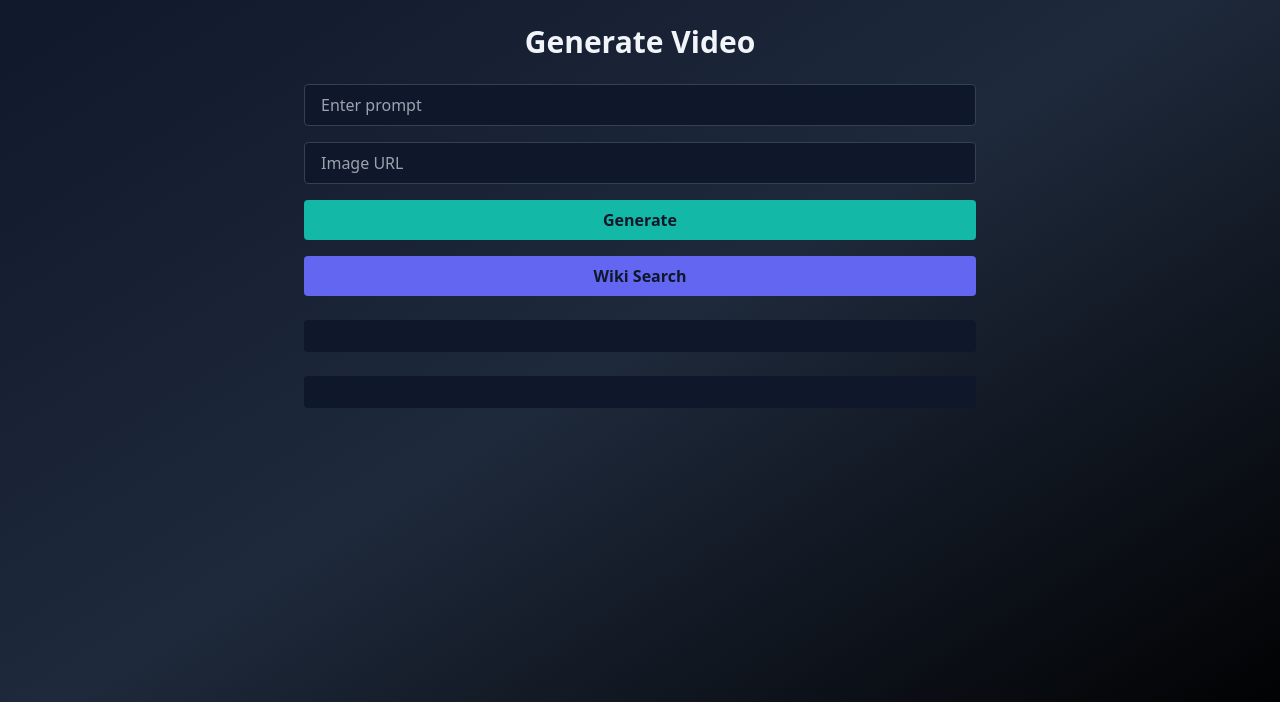
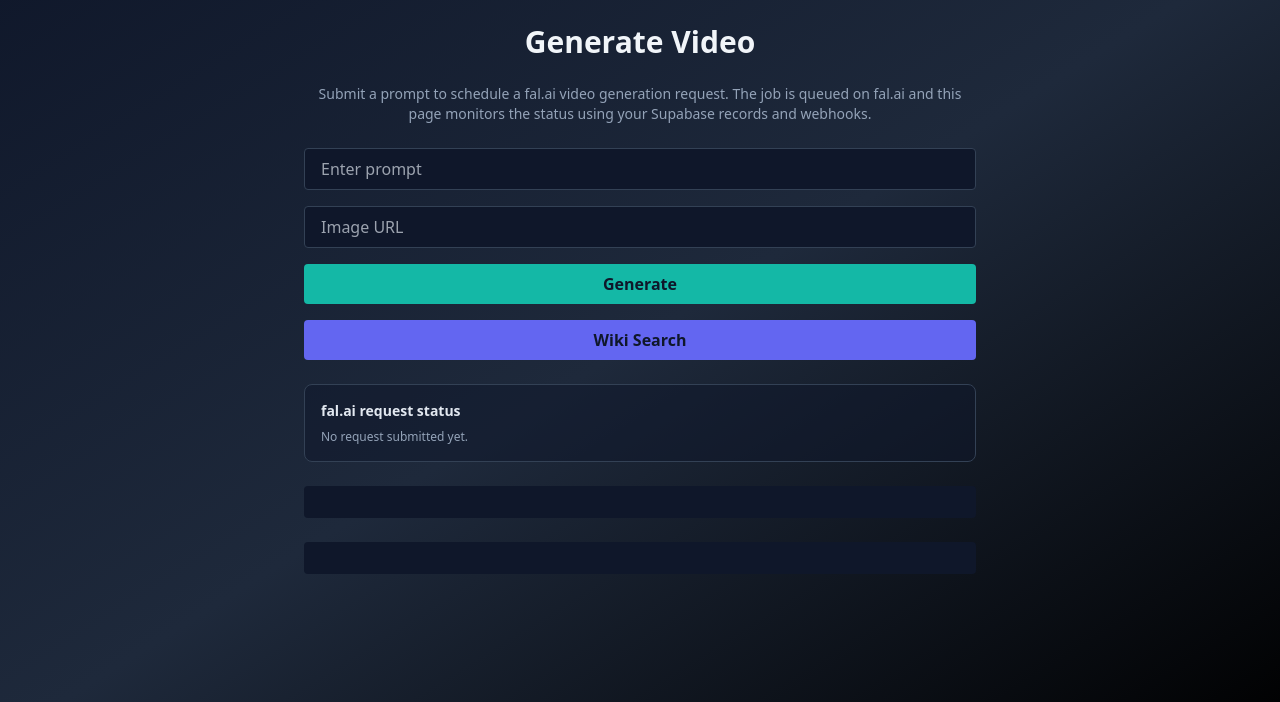
Before and after one commit to AnthonyM951/bloc4_final_project, a Flask app: page /generate in a window 1280 px wide. Shown: the part 60-762 px from the top of the page. Run offline with Flask 3, Linux system fonts and the light colour scheme; the visitor is signed in with stand-in values (Sample User, id 1); some libraries are stand-ins or nearby versions.

Commit message:
Add fal.ai webhook verification and UI status updates

```diff
--- a/requirements.txt
+++ b/requirements.txt
@@ -12,3 +12,4 @@
 beautifulsoup4==4.12.3
 pyspark==3.5.1
 redis==5.0.1
+PyNaCl==1.5.0
--- a/src/app.py
+++ b/src/app.py
@@ -28,6 +28,7 @@
 from bs4 import BeautifulSoup
 
 from fal_client import get_result, get_status, submit_text2video
+from fal_webhook import FalWebhookVerificationError, verify_fal_webhook
 
 try:  # pragma: no cover
     from worker import process_video_job  # type: ignore
@@ -41,6 +42,12 @@
 app.config["JSONIFY_PRETTYPRINT_REGULAR"] = False
 
 MODEL_DEFAULT = os.getenv("MODEL_DEFAULT")
+
+VERIFY_FAL_WEBHOOKS = os.getenv("FAL_VERIFY_WEBHOOKS", "1").lower() not in {
+    "0",
+    "false",
+    "no",
+}
 
 scheduler = BackgroundScheduler(daemon=True)
 
@@ -614,10 +621,42 @@
     if supabase is None:
         return jsonify({"error": "Supabase not available"}), 500
 
-    payload = request.get_json(force=True)
+    raw_body = request.get_data(cache=True) or b""
+    if VERIFY_FAL_WEBHOOKS:
+        try:
+            verify_fal_webhook(request.headers, raw_body)
+        except FalWebhookVerificationError as exc:
+            return jsonify({"error": f"invalid webhook: {exc}"}), 400
+
+    payload = request.get_json(silent=True)
+    if not isinstance(payload, dict):
+        return jsonify({"error": "invalid payload"}), 400
+
     request_id = payload.get("request_id") or payload.get("id")
     status = payload.get("status")
-    video_url = (payload.get("video") or {}).get("url")
+    gateway_request_id = payload.get("gateway_request_id")
+
+    result_payload = payload.get("payload")
+    if not isinstance(result_payload, dict):
+        result_payload = payload
+
+    video_url: str | None = None
+    video_info = result_payload.get("video")
+    if isinstance(video_info, dict):
+        video_url = video_info.get("url") or video_info.get("signed_url")
+    elif isinstance(video_info, str):
+        video_url = video_info
+    if not video_url:
+        alt_video = result_payload.get("video_url")
+        if isinstance(alt_video, str):
+            video_url = alt_video
+        else:
+            videos_list = result_payload.get("videos")
+            if isinstance(videos_list, list):
+                for item in videos_list:
+                    if isinstance(item, dict) and isinstance(item.get("url"), str):
+                        video_url = item["url"]
+                        break
 
     if not request_id:
         return jsonify({"error": "missing request_id"}), 400
@@ -631,23 +670,35 @@
         job_id = job["id"]
         user_id = job["user_id"]
 
-        if status == "SUCCESS":
-            # Crée une entrée dans la table videos
-            supabase.table("videos").insert({
-                "job_id": job_id,
-                "user_id": user_id,
-                "title": "Video (fal.ai)",
-                "source_url": video_url
-            }).execute()
+        if gateway_request_id and gateway_request_id != request_id:
+            supabase.table("jobs").update({"external_job_id": gateway_request_id}).eq("id", job_id).execute()
+
+        status_upper = (status or "").upper()
+
+        if status_upper in {"SUCCESS", "OK"}:
+            if video_url:
+                supabase.table("videos").insert({
+                    "job_id": job_id,
+                    "user_id": user_id,
+                    "title": "Video (fal.ai)",
+                    "source_url": video_url
+                }).execute()
             supabase.table("jobs").update({
                 "status": "succeeded",
-                "finished_at": current_timestamp()
+                "finished_at": current_timestamp(),
             }).eq("id", job_id).execute()
 
-        elif status in ("FAILED", "ERROR"):
+        elif status_upper in {"FAILED", "ERROR"}:
+            error_detail = payload.get("error")
+            if not error_detail and isinstance(result_payload, dict):
+                detail = result_payload.get("detail")
+                if isinstance(detail, str):
+                    error_detail = detail
+                elif isinstance(detail, list) and detail:
+                    error_detail = str(detail[0])
             supabase.table("jobs").update({
                 "status": "failed",
-                "error": payload.get("error") or "fal error"
+                "error": error_detail or "fal error"
             }).eq("id", job_id).execute()
 
         else:
@@ -727,13 +778,29 @@
     except Exception as e:
         return jsonify({"error": str(e)}), 400
 
+    webhook_override = os.getenv("FAL_WEBHOOK_URL")
+    webhook_url = webhook_override
+    if not webhook_url:
+        try:
+            webhook_url = url_for("fal_webhook", _external=True)
+        except RuntimeError:
+            webhook_url = None
+
     try:
-        external_id = submit_text2video(model_id, fal_input, webhook_url=None)
+        external_id = submit_text2video(model_id, fal_input, webhook_url=webhook_url)
         supabase.table("jobs").update({"external_job_id": external_id}).eq("id", job_id).execute()
     except Exception as e:
         return jsonify({"error": f"Fal submission failed: {e}"}), 502
 
-    return jsonify({"job_id": job_id, "external_job_id": external_id, "status": "queued"}), 202
+    payload = {
+        "job_id": job_id,
+        "external_job_id": external_id,
+        "status": "queued",
+    }
+    if webhook_url:
+        payload["webhook_url"] = webhook_url
+
+    return jsonify(payload), 202
 
 
 
@@ -825,27 +892,48 @@
             st = get_status(model_id, req_id)
             s = (st.get("status") or "").upper()
 
-            if s in ("QUEUED", "IN_PROGRESS"):
+            if s in ("QUEUED", "IN_PROGRESS", "PROCESSING"):
                 supabase.table("jobs").update({
                     "status": "running",
                     "started_at": current_timestamp()
                 }).eq("id", job_id).execute()
 
-            elif s == "SUCCESS":
+            elif s in ("SUCCESS", "OK"):
                 res = get_result(model_id, req_id)
-                video_url = (res.get("video") or {}).get("url")
-                supabase.table("videos").insert({
-                    "job_id": job_id,
-                    "user_id": user_id,
-                    "title": "Video (fal.ai)",
-                    "source_url": video_url
-                }).execute()
+                result_payload = res.get("payload") if isinstance(res.get("payload"), dict) else res
+                video_url = None
+                if isinstance(result_payload, dict):
+                    video_section = result_payload.get("video")
+                    if isinstance(video_section, dict):
+                        video_url = video_section.get("url") or video_section.get("signed_url")
+                    elif isinstance(video_section, str):
+                        video_url = video_section
+                    if not video_url:
+                        alt_url = result_payload.get("video_url")
+                        if isinstance(alt_url, str):
+                            video_url = alt_url
+                        else:
+                            videos_list = result_payload.get("videos")
+                            if isinstance(videos_list, list):
+                                for item in videos_list:
+                                    if isinstance(item, dict) and isinstance(item.get("url"), str):
+                                        video_url = item["url"]
+                                        break
+                if not video_url and isinstance(res.get("video"), dict):
+                    video_url = res["video"].get("url")
+                if video_url:
+                    supabase.table("videos").insert({
+                        "job_id": job_id,
+                        "user_id": user_id,
+                        "title": "Video (fal.ai)",
+                        "source_url": video_url
+                    }).execute()
                 supabase.table("jobs").update({
                     "status": "succeeded",
                     "finished_at": current_timestamp()
                 }).eq("id", job_id).execute()
 
-            elif s in ("FAILED", "ERROR"):
+            elif s in ("FAILED", "ERROR", "CANCELLED"):
                 supabase.table("jobs").update({
                     "status": "failed",
                     "error": st.get("error") or "fal error"
--- a/src/templates/generate.html
+++ b/src/templates/generate.html
@@ -3,32 +3,135 @@
 {% block content %}
 <div class="max-w-2xl mx-auto space-y-6">
   <h1 class="text-3xl font-semibold text-center">Generate Video</h1>
+  <p class="text-sm text-slate-400 text-center">
+    Submit a prompt to schedule a fal.ai video generation request. The job is queued on
+    fal.ai and this page monitors the status using your Supabase records and webhooks.
+  </p>
   <form id="gen-form" class="space-y-4">
     <input id="prompt" class="w-full px-4 py-2 rounded bg-slate-900 border border-slate-700 focus:outline-none focus:ring-2 focus:ring-teal-500" type="text" placeholder="Enter prompt" required />
     <input id="image-url" class="w-full px-4 py-2 rounded bg-slate-900 border border-slate-700 focus:outline-none focus:ring-2 focus:ring-teal-500" type="text" placeholder="Image URL" required />
     <button class="w-full py-2 rounded bg-teal-500 hover:bg-teal-400 text-slate-900 font-semibold" type="submit">Generate</button>
     <button id="wiki-btn" class="w-full py-2 rounded bg-indigo-500 hover:bg-indigo-400 text-slate-900 font-semibold" type="button">Wiki Search</button>
   </form>
+  <section class="p-4 rounded-lg border border-slate-700 bg-slate-900/50 space-y-2">
+    <h2 class="text-sm font-semibold text-slate-200">fal.ai request status</h2>
+    <p id="request-state" class="text-xs text-slate-400">No request submitted yet.</p>
+    <dl id="request-meta" class="grid grid-cols-1 gap-1 text-xs text-slate-400 hidden">
+      <div class="flex items-center justify-between gap-2">
+        <dt class="font-medium text-slate-300">Request ID</dt>
+        <dd id="request-id" class="text-right break-all"></dd>
+      </div>
+      <div class="flex items-center justify-between gap-2">
+        <dt class="font-medium text-slate-300">Webhook URL</dt>
+        <dd id="webhook-url" class="text-right break-all"></dd>
+      </div>
+    </dl>
+  </section>
   <pre id="result" class="bg-slate-900 p-4 rounded text-sm"></pre>
   <pre id="wiki-result" class="bg-slate-900 p-4 rounded text-sm"></pre>
 </div>
 <script>
 const USER_ID = {{ user_id | tojson }};
+const requestState = document.getElementById('request-state');
+const requestMeta = document.getElementById('request-meta');
+const requestIdEl = document.getElementById('request-id');
+const webhookEl = document.getElementById('webhook-url');
+let pollTimeout = null;
+
+function setState(message, tone = 'info') {
+  if (!requestState) return;
+  const classes = {
+    info: 'text-xs text-slate-300',
+    active: 'text-xs text-amber-300',
+    success: 'text-xs text-emerald-300',
+    error: 'text-xs text-red-300'
+  };
+  requestState.className = classes[tone] || classes.info;
+  requestState.textContent = message;
+}
+
+function updateRequestMeta(data) {
+  if (!requestMeta) return;
+  if (!data) {
+    requestMeta.classList.add('hidden');
+    requestIdEl.textContent = '';
+    webhookEl.textContent = '';
+    return;
+  }
+  requestMeta.classList.remove('hidden');
+  requestIdEl.textContent = data.external_job_id || '—';
+  webhookEl.textContent = data.webhook_url || '—';
+}
+
+async function pollJobStatus(jobId) {
+  if (pollTimeout) {
+    clearTimeout(pollTimeout);
+    pollTimeout = null;
+  }
+  if (!jobId) return;
+
+  const poll = async () => {
+    try {
+      const resp = await fetch(`/list_jobs/${USER_ID}`);
+      if (!resp.ok) {
+        throw new Error(`HTTP ${resp.status}`);
+      }
+      const jobs = await resp.json();
+      const job = Array.isArray(jobs) ? jobs.find((item) => item.id === jobId) : null;
+      if (!job) {
+        setState('Waiting for job to appear in Supabase…', 'active');
+      } else if (job.status === 'succeeded') {
+        setState('✅ Video generated successfully! Check your library for the file.', 'success');
+        return;
+      } else if (job.status === 'failed') {
+        const reason = job.error ? ` Reason: ${job.error}` : '';
+        setState(`The request failed.${reason}`, 'error');
+        return;
+      } else {
+        const statusLabel = job.status === 'running' ? 'Processing' : 'Queued';
+        setState(`${statusLabel}… waiting for fal.ai webhook.`, 'active');
+      }
+    } catch (err) {
+      setState(`Unable to fetch job status: ${err.message}`, 'error');
+      return;
+    }
+    pollTimeout = setTimeout(poll, 4000);
+  };
+  poll();
+}
+
 document.getElementById('gen-form').addEventListener('submit', async (e) => {
   e.preventDefault();
   const prompt = document.getElementById('prompt').value;
   const imageUrl = document.getElementById('image-url').value;
-  const res = await fetch('/submit_job', {
+  setState('Submitting job to fal.ai…', 'active');
+  const res = await fetch('/submit_job_fal', {
     method: 'POST',
     headers: {'Content-Type': 'application/json'},
     body: JSON.stringify({
       user_id: USER_ID,
       prompt,
-      params: { image_url: imageUrl }
+      text_input: prompt,
+      image_url: imageUrl
     })
   });
-  const data = await res.json();
+  let data;
+  try {
+    data = await res.json();
+  } catch (err) {
+    setState('Failed to parse response from the server.', 'error');
+    return;
+  }
   document.getElementById('result').textContent = JSON.stringify(data, null, 2);
+  if (!res.ok) {
+    const errorMsg = data && data.error ? data.error : 'The fal.ai submission failed.';
+    setState(errorMsg, 'error');
+    updateRequestMeta(null);
+    return;
+  }
+  updateRequestMeta(data);
+  setState('Job queued at fal.ai. Waiting for status updates…', 'active');
+  pollJobStatus(data.job_id);
 });
 
 document.getElementById('wiki-btn').addEventListener('click', async () => {
```
Also changed, not shown: src/fal_client.py (+10 -3 lines), src/fal_webhook.py (added, +131 -0 lines), src/tests/test_fal.py (+84 -1 lines).
